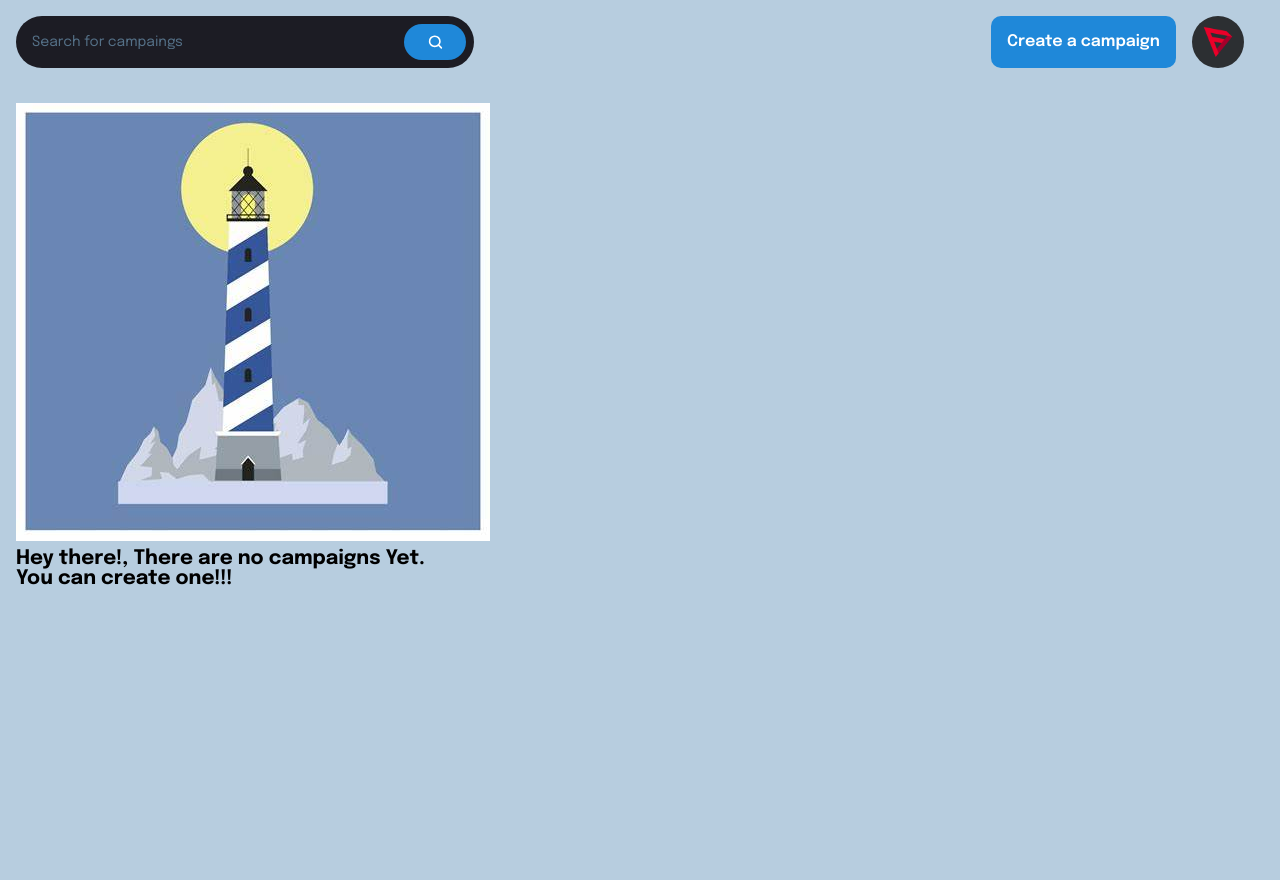
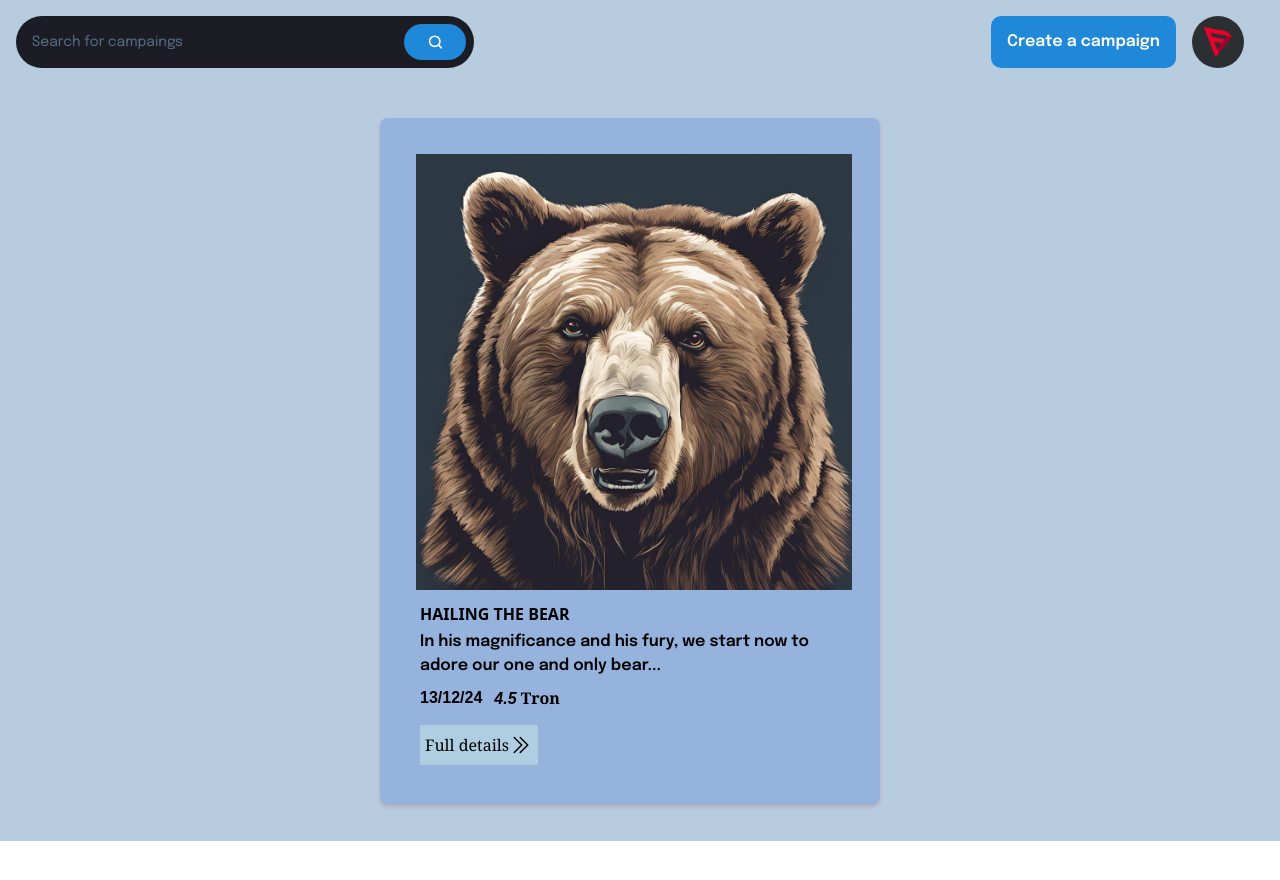
Before and after one commit to Orsini13/TestingCrowdApp, a React (Vite) app: page / in a window 1280 px wide. Shown: the top 880 px of the page. After the commit the page ends 841 px from the top, so only its background shows below. Built offline with nearby package versions, Linux system fonts and the light colour scheme.

Commit message:
first hard code card

```diff
--- /dev/null
+++ b/src/Components/Components.css
@@ -0,0 +1,35 @@
+*{
+    margin: 0px;
+    padding: 0px;
+    box-sizing: border-box;
+    font-family: sans-serif;
+}
+
+
+.card{
+    width: 500px;
+    background-color: rgb(150, 179, 221);
+    border-radius: 8px;
+    overflow: hidden;
+    box-shadow: 0px 2px 4px rgba(211, 29, 29, 0.2);
+    margin: 20px;
+    padding: 2rem;
+}
+.card img{
+    width: 100%;
+    height: auto;
+}
+.content{
+    padding: 16px;
+}
+.content h3{
+    font-size: 28px;
+    margin-bottom: 8px;
+}
+.content p{
+    font-size: 15px;
+    line-height: 1.3;
+}
+.btn{
+    text-decoration: none;
+}
--- /dev/null
+++ b/src/Components/DisplayCampaigns.jsx
@@ -0,0 +1,37 @@
+import React from 'react'
+import { bearport } from '../assets'
+import './Components.css'
+
+const DisplayCampaigns = () => {
+
+  return (
+    <div className='justify-center flex-wrap mt-[0px] flex'>
+        <div className='card'>
+            <img src={bearport} alt="" className='w-[100%] h-auto mx-1 my-1'/>
+            <div className="p-2" >
+                <h2 className='subpixel-antialiased font-extrabold  font-sans'>HAILING THE BEAR</h2>
+                <p className='font-semibold font-epilogue mt-1'> In his magnificance and his fury, we start now to adore our one and only bear... </p>
+
+                <div className='flex gap-3 my-2'>
+                    <h3 className='font-semibold'> 13/12/24 </h3>
+                    <h2 className='font-semibold font-serif'> <em className='font-bold'>4.5</em> Tron</h2>
+                </div>
+
+                <div className='flex gap-4'>
+                 <a href="" className=' flex py-[8px] px-[5px] rounded-sm mt-[6px] text-[#040f3dcc1] bg-[#afcee2]	'>
+                     <h1 className='font-serif'>Full details</h1>
+                     <svg xmlns="http://www.w3.org/2000/svg" fill="none" viewBox="0 0 24 24" strokeWidth={1.5} stroke="currentColor" className="size-6">
+                         <path strokeLinecap="round" strokeLinejoin="round" d="m5.25 4.5 7.5 7.5-7.5 7.5m6-15 7.5 7.5-7.5 7.5" />
+                    </svg>
+                 </a>
+                </div>
+
+
+
+            </div>
+        </div>
+    </div>
+  )
+}
+
+export default DisplayCampaigns
--- a/src/Components/Empty.tsx
+++ b/src/Components/Empty.tsx
@@ -4,7 +4,7 @@ import {empty, lighthouse} from '../assets'
 
 const Empty = () => {
   return (
-    <div className=' inline-block justify-center items-center h-screen'>
+    <div className='flex justify-center flex-wrap items-center h-screen'>
 
     <img src={lighthouse} alt=""
         className="w-full mb-2 max-w-xs sm:max-w-sm md:max-w-md lg:max-w-lg xl:max-w-xl h-auto"
--- a/src/Components/Navbar.jsx
+++ b/src/Components/Navbar.jsx
@@ -13,7 +13,7 @@ const Navbar = () => {
   const address =  '0xabc'
 
   return (
-    <div className='flex md:flex-row flex-col-reverse justify-between mb-[35px] gap-6'>
+    <div className='flex md:flex-row flex-col-reverse justify-between mb-[30px] gap-6'>
 
       {/* big screen input and search  */}
       <div className='lg:flex-1 flex flex-row  max-w-[458px] py-2 pl-4 pr-2 h-[52px] bg-[#1c1c24] rounded-[100px] '>
--- a/src/Components/index.jsx
+++ b/src/Components/index.jsx
@@ -6,3 +6,4 @@ export{ default as FormField} from './FormField';
 export {default as FundCard} from './FundCard'
 
 export {default as Empty} from './Empty';
+export {default as DisplayCampaigns} from './DisplayCampaigns';
--- a/src/Pages/Home.jsx
+++ b/src/Pages/Home.jsx
@@ -1,17 +1,15 @@
-import React from 'react'
-import {Empty } from '../Components'
+import React, {useState, useEffect} from 'react'
+import {DisplayCampaigns} from '../Components'
 
+const Home = ({ isOpen, onClose, handleSubmit, buttonLabel, title, description }) => {
 
-const Home = () => {
+  // const [isLoading, setIsLoading]    = useState(false);
+  // const [campaigns, setCampaign] =  useState([]);
+
 
   return (
     <div>
-
-     <Empty />
-
-
-
-
+      <DisplayCampaigns />
     </div>
   )
 }
--- a/src/assets/index.js
+++ b/src/assets/index.js
@@ -14,9 +14,11 @@ import loader from './loader.svg';
 import thirdweb from './thirdweb.png';
 import tronlogo from './tronlogo.png';
 import empty from './empty.jpeg';
-import lighthouse from './lighthouse.jpeg'
+import lighthouse from './lighthouse.jpeg';
+import bearport from './bearport.jpg';
 
 export {
+  bearport,
   empty,
   lighthouse,
   tagType,
```
Also changed, not shown: src/assets/Bearport.jpg (added).
